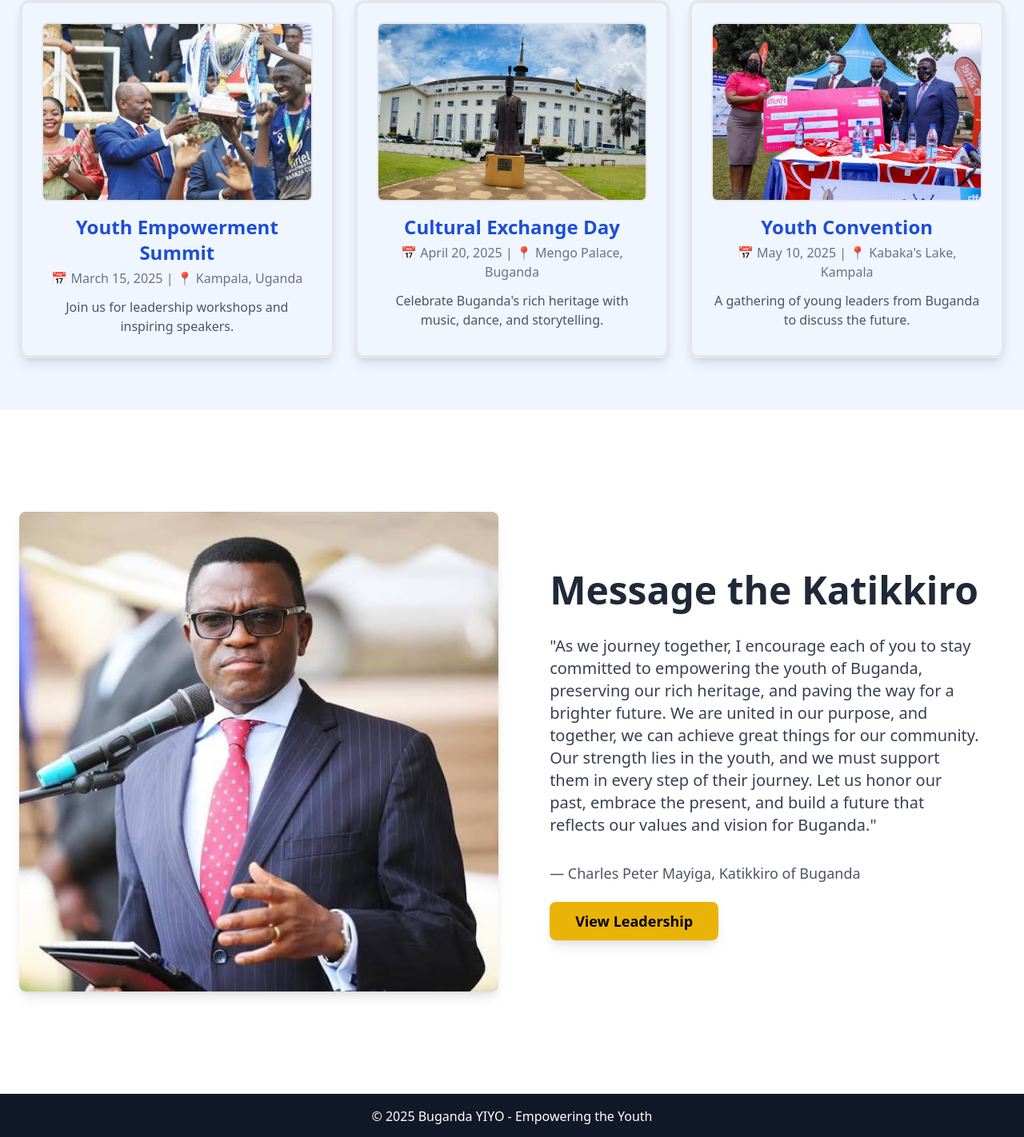
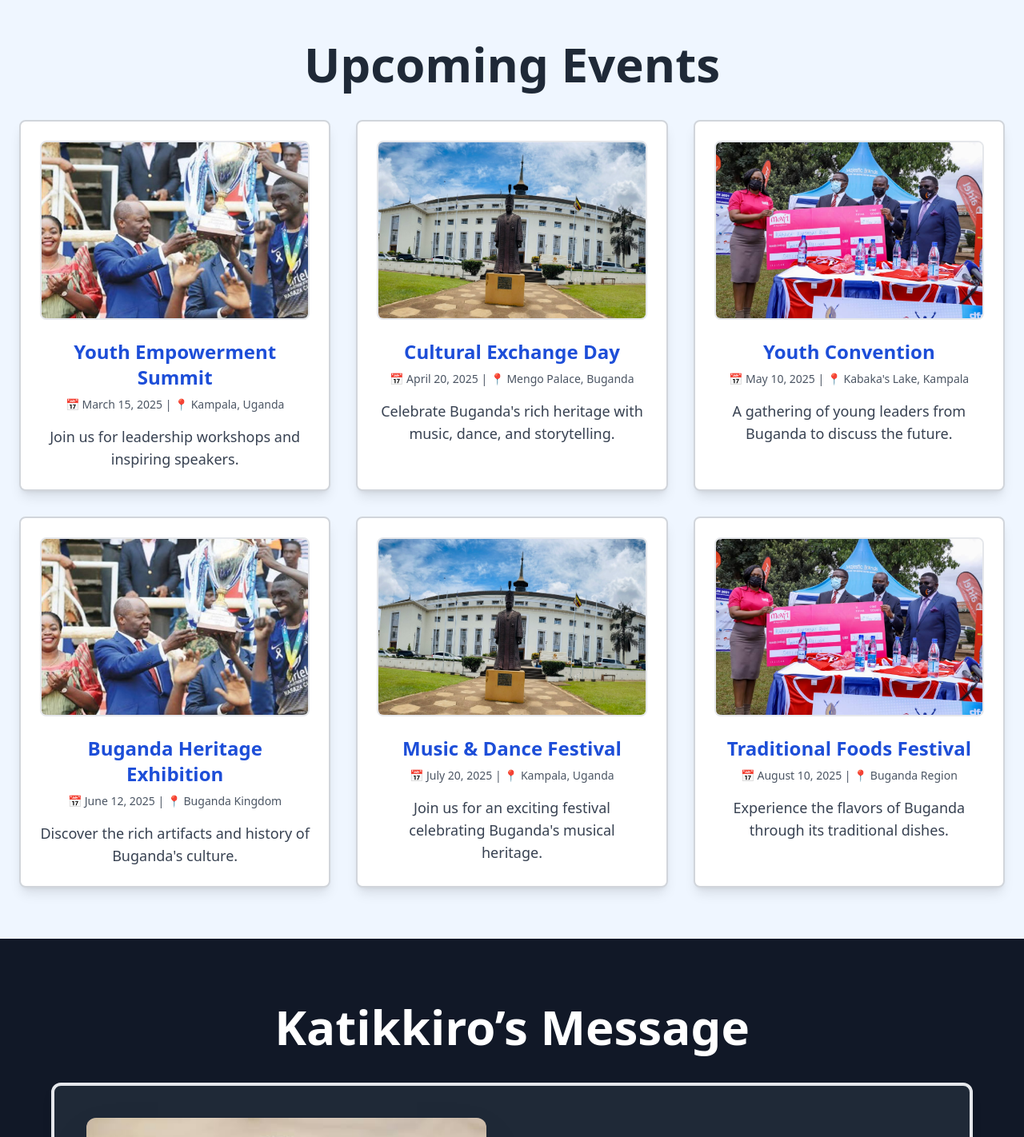
Before and after one commit to mperwe/buganda-yiyo, a React (Create React App) app: page / in a window 1280 px wide. Shown: the part 1320-2742 px from the top of the page at 80% size. Built offline with nearby package versions, Linux system fonts and the light colour scheme.

Commit message:
working on upcoming events

```diff
--- a/src/components/Footer.js
+++ b/src/components/Footer.js
@@ -1,9 +1,54 @@
+import { Link } from "react-router-dom";
+import { Facebook, Twitter, Instagram, Linkedin, Mail, Phone } from "lucide-react";
+
 const Footer = () => {
-    return (
-      <footer className="bg-gray-900 text-white text-center py-4">
-        <p>© 2025 Buganda YIYO - Empowering the Youth</p>
-      </footer>
-    );
-  };
+  return (
+    <footer className="bg-[#8B4513] text-white py-8">
+      <div className="container mx-auto px-6 grid grid-cols-1 md:grid-cols-3 gap-8">
+        {/* Navigation Links */}
+        <div className="text-center md:text-left">
+          <h3 className="text-xl font-semibold mb-4">Quick Links</h3>
+          <ul className="space-y-2">
+            <li><Link to="/" className="hover:underline">Home</Link></li>
+            <li><Link to="/about" className="hover:underline">About Us</Link></li>
+            <li><Link to="/events" className="hover:underline">Events</Link></li>
+            <li><Link to="/contact" className="hover:underline">Contact</Link></li>
+          </ul>
+        </div>
 
-  export default Footer;
+        {/* Contact Information */}
+        <div className="text-center">
+          <h3 className="text-xl font-semibold mb-4">Contact Us</h3>
+          <p className="flex justify-center items-center gap-2"><Mail size={18} /> info@bugandayiyo.com</p>
+          <p className="flex justify-center items-center gap-2 mt-2"><Phone size={18} /> +256 123 456 789</p>
+        </div>
+
+        {/* Social Media Links */}
+        <div className="text-center md:text-right">
+          <h3 className="text-xl font-semibold mb-4">Follow Us</h3>
+          <div className="flex justify-center md:justify-end space-x-4">
+            <a href="https://facebook.com" target="_blank" rel="noopener noreferrer" className="hover:text-gray-300">
+              <Facebook size={24} />
+            </a>
+            <a href="https://twitter.com" target="_blank" rel="noopener noreferrer" className="hover:text-gray-300">
+              <Twitter size={24} />
+            </a>
+            <a href="https://instagram.com" target="_blank" rel="noopener noreferrer" className="hover:text-gray-300">
+              <Instagram size={24} />
+            </a>
+            <a href="https://linkedin.com" target="_blank" rel="noopener noreferrer" className="hover:text-gray-300">
+              <Linkedin size={24} />
+            </a>
+          </div>
+        </div>
+      </div>
+
+      {/* Copyright */}
+      <div className="text-center text-sm border-t border-white/20 mt-8 pt-4">
+        © 2025 Buganda YIYO - Empowering the Youth. All rights reserved.
+      </div>
+    </footer>
+  );
+};
+
+export default Footer;
--- a/src/pages/Home.js
+++ b/src/pages/Home.js
@@ -3,7 +3,7 @@ import { Link } from "react-router-dom";
 import Slider from "react-slick";
 import "slick-carousel/slick/slick.css";
 import "slick-carousel/slick/slick-theme.css";
-import { ChevronRight } from "lucide-react"; // Icon for hero button
+import { ChevronRight } from "lucide-react";
 import bug1 from "../assets/bug1.jpeg";
 import bug4 from "../assets/bug4.jpg";
 import bug5 from "../assets/bug5.jpeg";
@@ -11,7 +11,7 @@ import king from "../assets/King.jpg";
 import bug6 from "../assets/bug6.jpg";
 import bug7 from "../assets/bug7.jpg";
 import bug8 from "../assets/bug8.jpg";
-import chairmanImage from "../assets/chairman.jpg"; // Replace with the chairman's image
+import chairmanImage from "../assets/chairman.jpg";
 
 const Home = () => {
   const sliderSettings = {
@@ -29,7 +29,6 @@ const Home = () => {
     <div className="bg-blue-50 min-h-screen">
       {/* Hero Section */}
       <section className="text-white pt-32 pb-16 md:pb-24 text-center" style={{ backgroundColor: '#00264D' }}>
-
         <div className="max-w-5xl mx-auto px-6">
           <h1 className="text-4xl md:text-5xl font-bold tracking-tight mt-6">
             Tukwanirizza ku Buganda Yiyo Buganda Yange
@@ -47,16 +46,16 @@ const Home = () => {
       </section>
 
       {/* Image & Slider Section */}
-      <section className="py-14 bg-white"> {/* Changed bg-blue-100 to bg-white */}
+      <section className="py-14 bg-white">
         <div className="container mx-auto flex flex-col lg:flex-row items-center gap-8 px-6">
           <div className="lg:w-2/3 w-full">
             <Slider {...sliderSettings} className="shadow-2xl rounded-xl overflow-hidden">
               {[bug1, bug4, bug5].map((image, index) => (
-                <div key={index} className="relative">
+                <div key={index} className="relative w-full h-[700px]">
                   <img
                     src={image}
                     alt={`Cultural Event ${index + 1}`}
-                    className="w-full max-h-[700px] object-cover rounded-lg shadow-lg"
+                    className="w-full h-full object-cover rounded-lg shadow-lg"
                   />
                   <div className="absolute bottom-0 bg-gradient-to-t from-black/60 to-transparent text-white p-5 w-full text-center">
                     <p className="text-lg font-semibold">Cultural Celebration #{index + 1}</p>
@@ -69,77 +68,60 @@ const Home = () => {
             <img
               src={king}
               alt="Youth Gathering"
-              className="w-full max-h-[750px] object-cover rounded-lg shadow-2xl"
+              className="w-full h-[700px] object-cover rounded-lg shadow-2xl hover:scale-105 transition-transform duration-300"
             />
             <div className="absolute bottom-0 bg-gradient-to-t from-black/60 to-transparent text-white p-5 w-full text-center">
-              <p className="text-xl font-semibold">His Majesty Kabaka Ronald Muwenda Mutebi II</p>
+              <p className="text-xl"> Kabaka Ronald Muwenda Mutebi II</p>
             </div>
           </div>
         </div>
       </section>
 
-      {/* Events Section */}
+      {/* Upcoming Events Section */}
       <section className="py-16 text-center">
-        <h2 className="text-4xl md:text-5xl font-bold mb-8 text-gray-800">Upcoming Events</h2>
-        <div className="grid grid-cols-1 sm:grid-cols-2 lg:grid-cols-3 gap-6 px-6">
+        <h2 className="text-5xl md:text-6xl font-bold mb-10 text-gray-800">Upcoming Events</h2>
+        <div className="grid grid-cols-1 sm:grid-cols-2 lg:grid-cols-3 gap-8 px-6">
           {[
             { img: bug6, title: "Youth Empowerment Summit", date: "March 15, 2025", location: "Kampala, Uganda", description: "Join us for leadership workshops and inspiring speakers." },
             { img: bug7, title: "Cultural Exchange Day", date: "April 20, 2025", location: "Mengo Palace, Buganda", description: "Celebrate Buganda's rich heritage with music, dance, and storytelling." },
             { img: bug8, title: "Youth Convention", date: "May 10, 2025", location: "Kabaka's Lake, Kampala", description: "A gathering of young leaders from Buganda to discuss the future." },
+            { img: bug6, title: "Buganda Heritage Exhibition", date: "June 12, 2025", location: "Buganda Kingdom", description: "Discover the rich artifacts and history of Buganda's culture." },
+            { img: bug7, title: "Music & Dance Festival", date: "July 20, 2025", location: "Kampala, Uganda", description: "Join us for an exciting festival celebrating Buganda's musical heritage." },
+            { img: bug8, title: "Traditional Foods Festival", date: "August 10, 2025", location: "Buganda Region", description: "Experience the flavors of Buganda through its traditional dishes." },
           ].map((event, index) => (
             <div
               key={index}
-              className="bg-brown p-6 rounded-xl shadow-lg transform transition-all hover:scale-105 hover:shadow-2xl border-4 border-brown-500"
+              className="bg-white p-6 rounded-lg shadow-lg transform transition-all hover:scale-105 hover:shadow-2xl border-2 border-gray-300 hover:border-blue-500 duration-300"
             >
               <img
                 src={event.img}
                 alt={event.title}
-                className="w-full h-56 object-cover rounded-lg mb-4 border-2 border-brown-400"
+                className="w-full h-56 object-cover rounded-lg mb-6 border-2 border-gray-200"
               />
               <h3 className="text-2xl font-semibold text-blue-700">{event.title}</h3>
-              <p className="text-md text-gray-500 mt-1">📅 {event.date} | 📍 {event.location}</p>
-              <p className="mt-3 text-gray-600">{event.description}</p>
+              <p className="text-sm text-gray-600 mt-2">📅 {event.date} | 📍 {event.location}</p>
+              <p className="mt-4 text-gray-700 text-lg">{event.description}</p>
             </div>
           ))}
         </div>
       </section>
 
-      {/* Message from the Chairman Section */}
-      <section className="py-32 bg-white">
-        <div className="container mx-auto px-6">
-          <div className="flex flex-col lg:flex-row items-center gap-8">
-            {/* Chairman's Image Card */}
-            <div className="lg:w-1/2 w-full">
-              <img
-                src={chairmanImage}
-                alt="Chairman"
-                className="w-full h-full object-cover rounded-lg shadow-lg"
-              />
-            </div>
-
-            {/* Chairman's Message Card */}
-            <div className="lg:w-1/2 w-full p-8 text-center lg:text-left">
-              <h2 className="text-4xl md:text-5xl font-bold mb-8 text-gray-800">
-                Message the Katikkiro
-              </h2>
-              <p className="text-xl text-gray-700 mb-8">
-                "As we journey together, I encourage each of you to stay committed to empowering the youth of Buganda,
-                preserving our rich heritage, and paving the way for a brighter future. We are united in our purpose,
-                and together, we can achieve great things for our community. Our strength lies in the youth, and we must
-                support them in every step of their journey. Let us honor our past, embrace the present, and build a
-                future that reflects our values and vision for Buganda."
-              </p>
-              <p className="text-lg text-gray-600">— Charles Peter Mayiga, Katikkiro of Buganda</p>
-
-              <div className="mt-8">
-                <Link
-                  to="/about"
-                  className="bg-yellow-500 text-black px-8 py-3 rounded-lg text-lg font-semibold hover:bg-yellow-400 transition-all duration-300 shadow-lg"
-                >
-                  View Leadership
-                </Link>
-              </div>
-            </div>
+      {/* Chairman's Message */}
+      <section className="py-20 bg-gray-900 text-white text-center">
+        <h2 className="text-5xl md:text-6xl font-extrabold mb-10">Katikkiro’s Message</h2>
+        <div className="max-w-6xl mx-auto flex flex-col md:flex-row items-center gap-10 p-10 bg-gray-800 rounded-xl shadow-lg border-4 border-white-500">
+          <img
+            src={chairmanImage}
+            alt="Chairman"
+            className="w-full md:w-[600px] h-[500px] object-cover rounded-xl shadow-2xl"
+          />
+          <div className="text-left">
+            <p className="text-3xl font-light leading-snug">
+              "Together, we build a stronger Buganda. Our culture, history, and values define us.
+              The youth hold the key to a brighter future. Let’s unite, innovate, and create opportunities
+              for the next generation."
+            </p>
+            <p className="mt-6 text-2xl font-bold text-white-400">- Charles Peter Mayiga</p>
           </div>
         </div>
       </section>
```
Also changed, not shown: src/assets/background.jpg (added).
